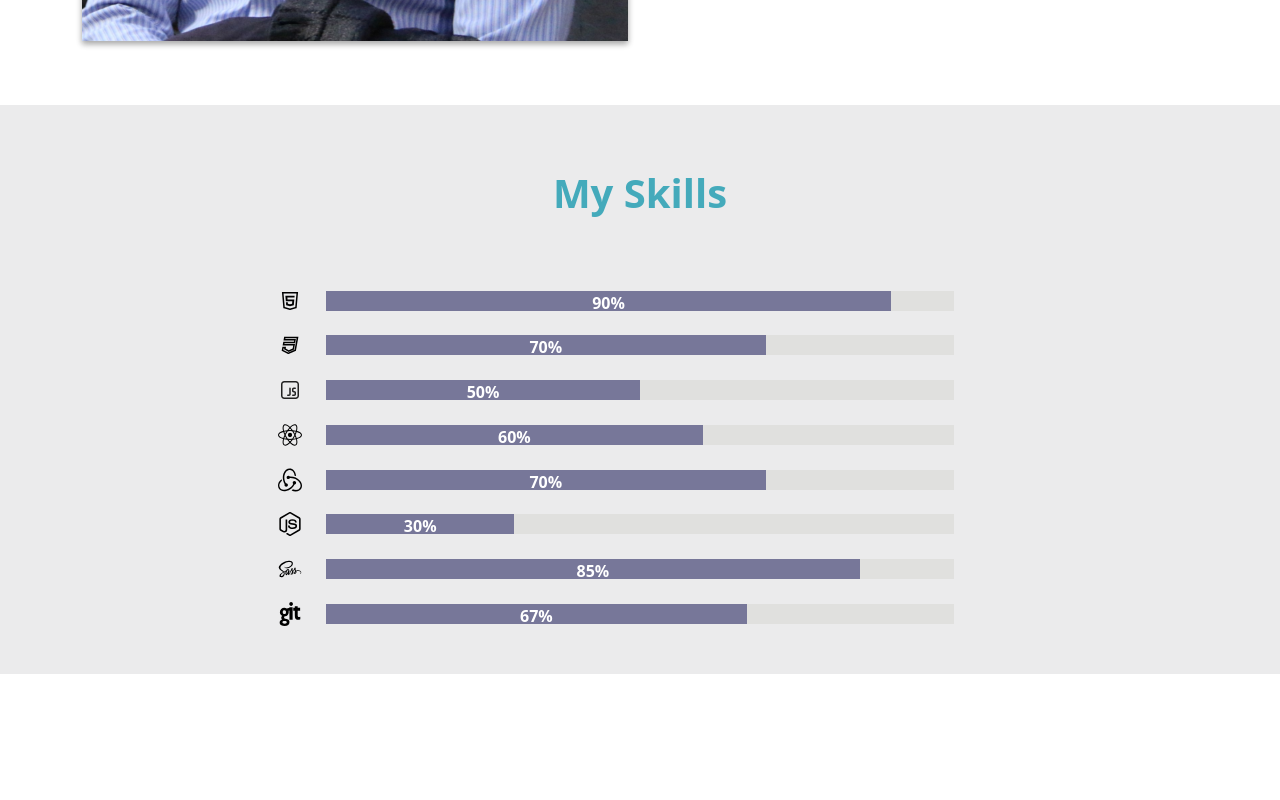
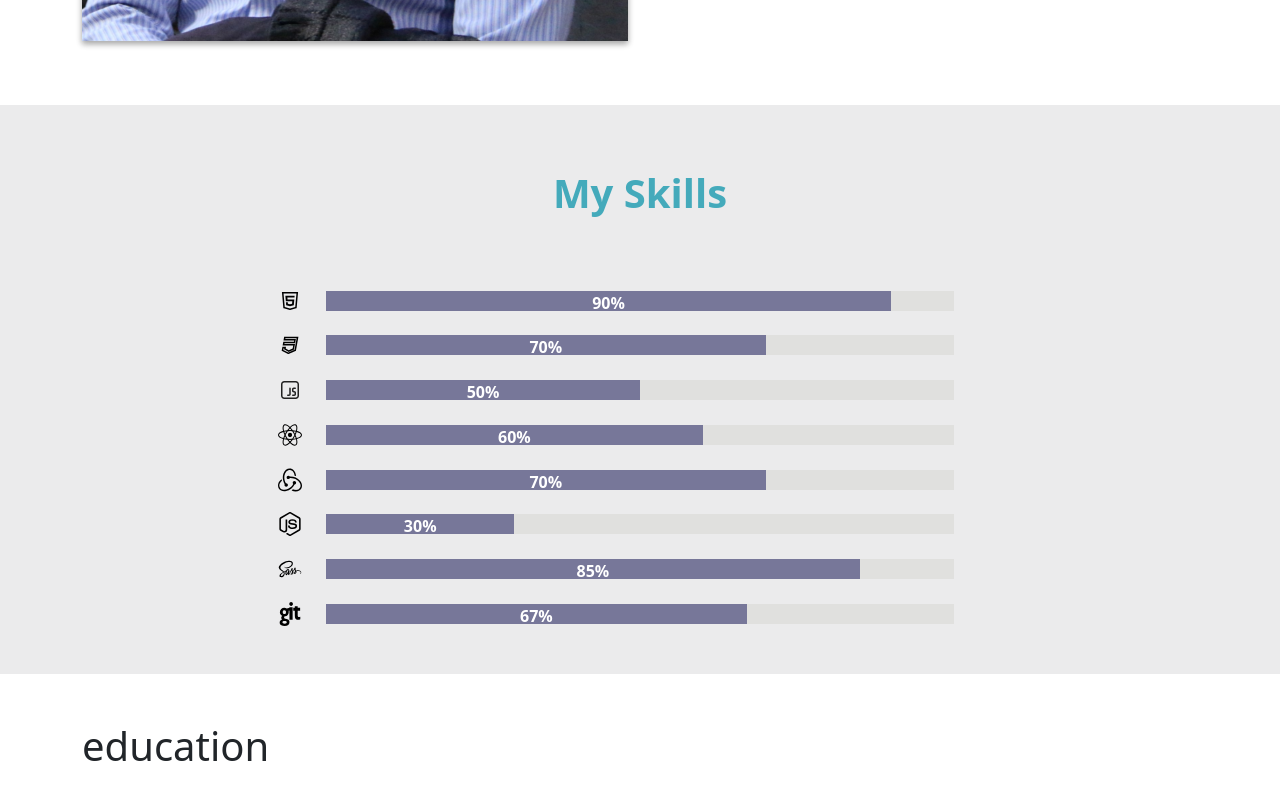
Before and after one commit to omidashouri/ashouri-demo-redux, a React (Create React App) app: page / in a window 1280 px wide. Shown: the part 1558-2358 px from the top of the page. Before the commit the page ends 2232 px from the top, so only its background shows below. Built offline with nearby package versions, Linux system fonts and the light colour scheme.

Commit message:
PB 5.1 Resume Component completed : omidashouri : 010228

```diff
--- a/src/compponents_7portfolioBootstrap/components/index.jsx
+++ b/src/compponents_7portfolioBootstrap/components/index.jsx
@@ -2,6 +2,8 @@ import React from "react";
 import Header from "./header";
 import About from "./about";
 import ProgressBarComponent from "./progressbar/";
+import Resume from "./resume";
+
 
 const Main = ()=>{
     return(
@@ -9,6 +11,7 @@ const Main = ()=>{
             <Header/>
             <About/>
             <ProgressBarComponent/>
+            <Resume/>
         </>
     )
 }
--- /dev/null
+++ b/src/compponents_7portfolioBootstrap/components/resume/Experience.jsx
@@ -0,0 +1,20 @@
+import React from "react";
+
+const Experience= ()=>{
+    return(
+        <div className={'container'}>
+            <div className="row d-flex">
+                <div className="col-lg-6 md-8 col-sm-12">
+                    <div className="resume">
+                        <div className="my-5">
+                            <h1>education</h1>
+                        </div>
+                    </div>
+                </div>
+            </div>
+
+        </div>
+    )
+}
+
+export default Experience;
--- /dev/null
+++ b/src/compponents_7portfolioBootstrap/components/resume/index.jsx
@@ -0,0 +1,12 @@
+import React from 'react';
+import Experience from './Experience'
+
+const Resume = ()=>{
+    return(
+        <div>
+           <Experience/>
+        </div>
+    )
+}
+
+export default Resume;
```
